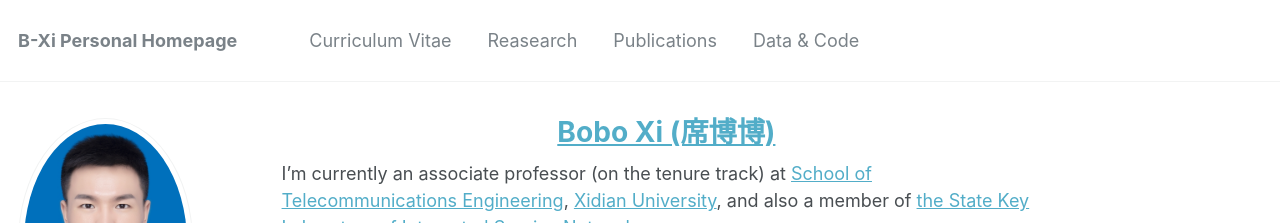
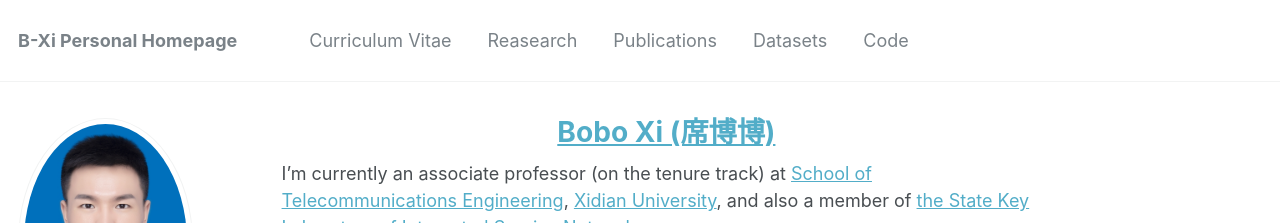
Before and after one commit to wxyflorence/wxyflorence.github.io, a Jekyll site: the page built from _pages/about.md, in a window 1280 px wide and 900 px high. Shown: the top 223 px of the window. Built offline with Jekyll 4.4.1, drawn with Linux system fonts in a browser that asks for light colours; some web fonts are replaced; comment, search, counter and statistics services are not loaded.

Commit message:
修改导航栏的内容

```diff
--- a/_data/navigation.yml
+++ b/_data/navigation.yml
@@ -10,15 +10,18 @@ main:
   - title: "Publications"
     url: /publist/
 
-  - title: "Data & Code"
+  - title: "Datasets"
     url: "#"
     children:
-      - title: "Dataset_Mars-Seg"
+      - title: "Mars-Seg"
         url: /datacode/Dataset_Mars-Seg/
-      - title: "Dataset_ZSMars"
+      - title: "ZSMars"
         url: /datacode/ZSMars/
-      - title: "Dataset_HyMars"
+      - title: "HyMars"
         url: /datacode/HyMars/
+
+  - title: "Code"
+    url: /code/
 
   # - title: "Data & Code"
   #   url: /datacode/
```
